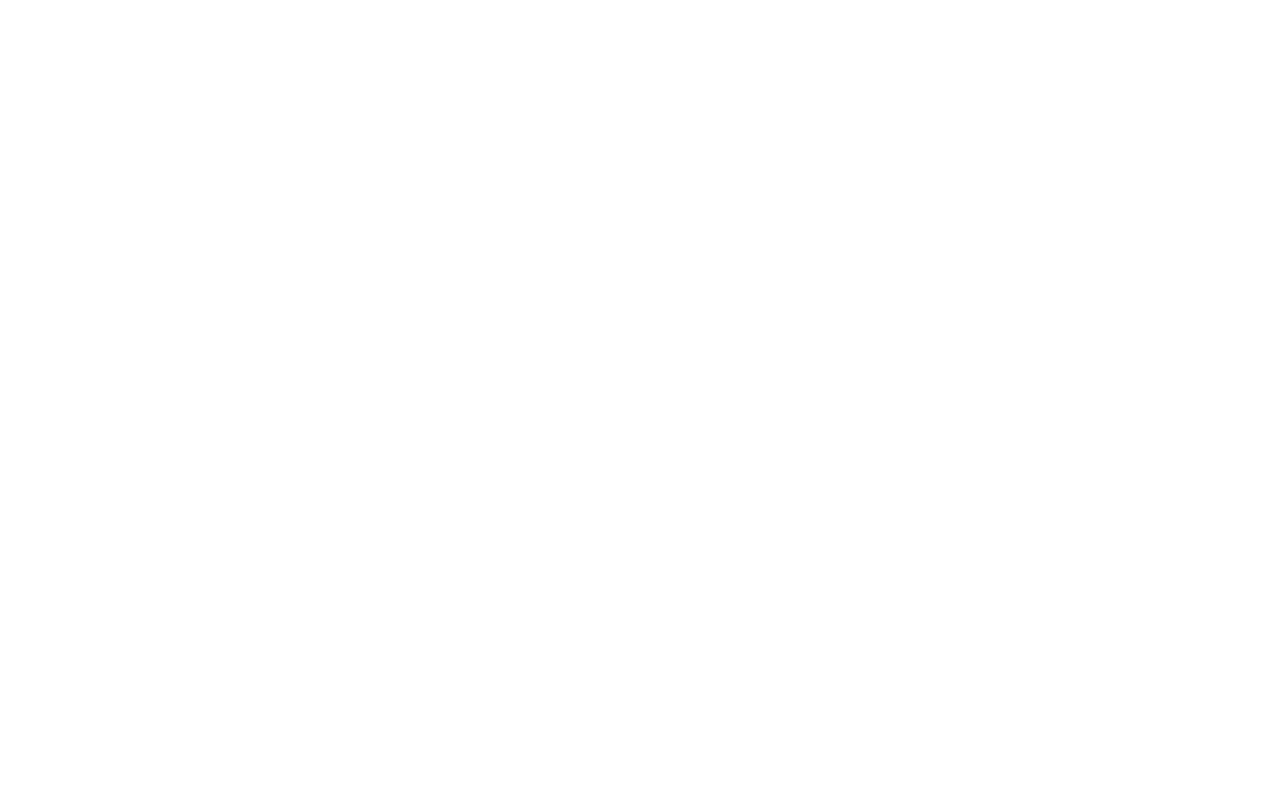
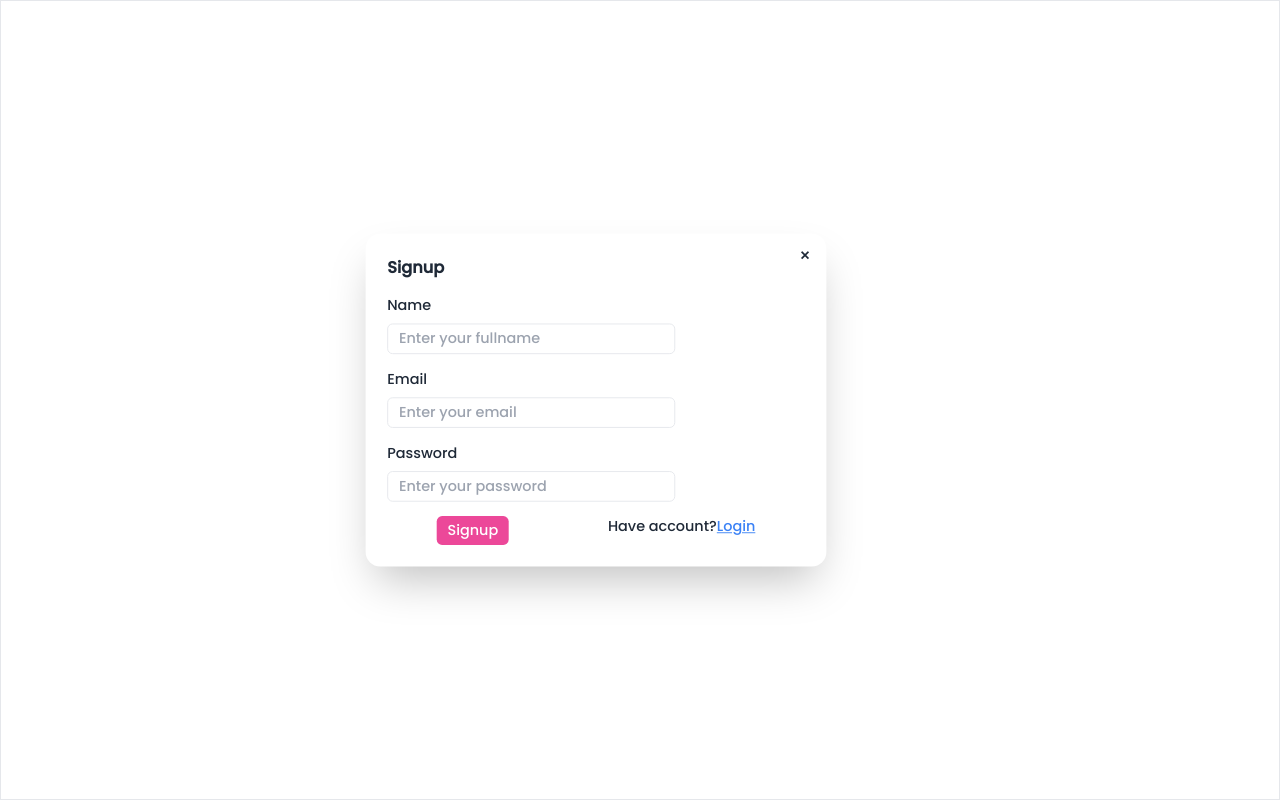
Before and after one commit to RushikeshPadaval/BookStore, a React (Vite) app: page /signup in a window 1280 px wide. Before the commit this address had no page. Built offline with nearby package versions, Linux system fonts and the light colour scheme.

Commit message:
70% login signin completed

```diff
--- a/src/App.jsx
+++ b/src/App.jsx
@@ -2,6 +2,7 @@
 import Home from './home/Home';
 import { Route, Routes } from "react-router-dom"
 import Book  from './Book/Book';
+import Signup from './components/Signup';
 function App() {
   return (
    <>
@@ -10,6 +11,7 @@
 <Routes>
   <Route  path='/' element={<Home/>} />
   <Route path='/books' element= {<Book/>}/>
+  <Route path='/signup' element={<Signup/>} />
 </Routes>
 
    </div>
--- a/src/components/Login.jsx
+++ b/src/components/Login.jsx
@@ -1,5 +1,6 @@
 import React from 'react'
-
+import { Link } from 'react-router-dom'
+import Signup from './Signup'
 function Login()  {
   return (
 
@@ -30,7 +31,10 @@
      <div className='flex  justify-around mt-4 ' >
 
      <button className='bg-pink-500 text-white rounded-md px-3 py-1 hover:bg-pink-700 duration-200' > Login</button>
-     <p>Not Registered <span className='underline text-blue-500 cursor-pointer ' >Signup</span></p>
+     <p>Not Registered
+      <Link to="/signup" className='underline text-blue-500 cursor-pointer   ' >Signup
+      </Link>
+     </p>
 
      </div>
 
--- /dev/null
+++ b/src/components/Signup.jsx
@@ -0,0 +1,62 @@
+import React from 'react'
+import { Link } from 'react-router-dom'
+import Login from './Login'
+ function Signup (){
+  return (
+    <>
+    <div className='flex h-screen items-center justify-center border' >
+    <div className="w-[600px]">
+  <div className="modal-box">
+    <form method="dialog">
+      {/* if there is a button in form, it will close the modal */}
+      <Link to="/" className="btn btn-sm btn-circle btn-ghost absolute right-2 top-2">✕</Link>
+    </form>
+    <h3 className="font-bold text-lg">Signup</h3>
+    <div className='mt-4 space-y-2' >
+    <span>Name</span>
+    <br/>
+    <input type='text' placeholder='Enter your fullname ' className='w-80 px-3 py-1 border rounded-md outline-none
+    ' />
+    </div>
+    {/* Email */}
+<div className='mt-4 space-y-2' >
+    <span>Email</span>
+    <br/>
+    <input type='email' placeholder='Enter your email ' className='w-80 px-3 py-1 border rounded-md outline-none
+    ' />
+    </div>
+    {/* Password */}
+
+    <div className='mt-4 space-y-2' >
+    <span>Password</span>
+    <br/>
+    <input type='text' placeholder='Enter your password ' className='w-80 px-3 py-1 border rounded-md outline-none
+    ' />
+    </div>
+    {/* Button */}
+     <div className='flex  justify-around mt-4 ' >
+
+     <button className='bg-pink-500 text-white rounded-md px-3 py-1 hover:bg-pink-700 duration-200'
+
+     > Signup</button>
+     <p>Have account?
+      <button className='underline text-blue-500 cursor-pointer   '
+       onClick={()=>{
+        document.getElementById("my_modal_3").showModal()
+     }} >Login
+      </button>{" "}
+      <Login/>
+
+     </p>
+
+     </div>
+
+     </div>
+</div>
+
+    </div>
+    </>
+  )
+}
+
+export default Signup
```
